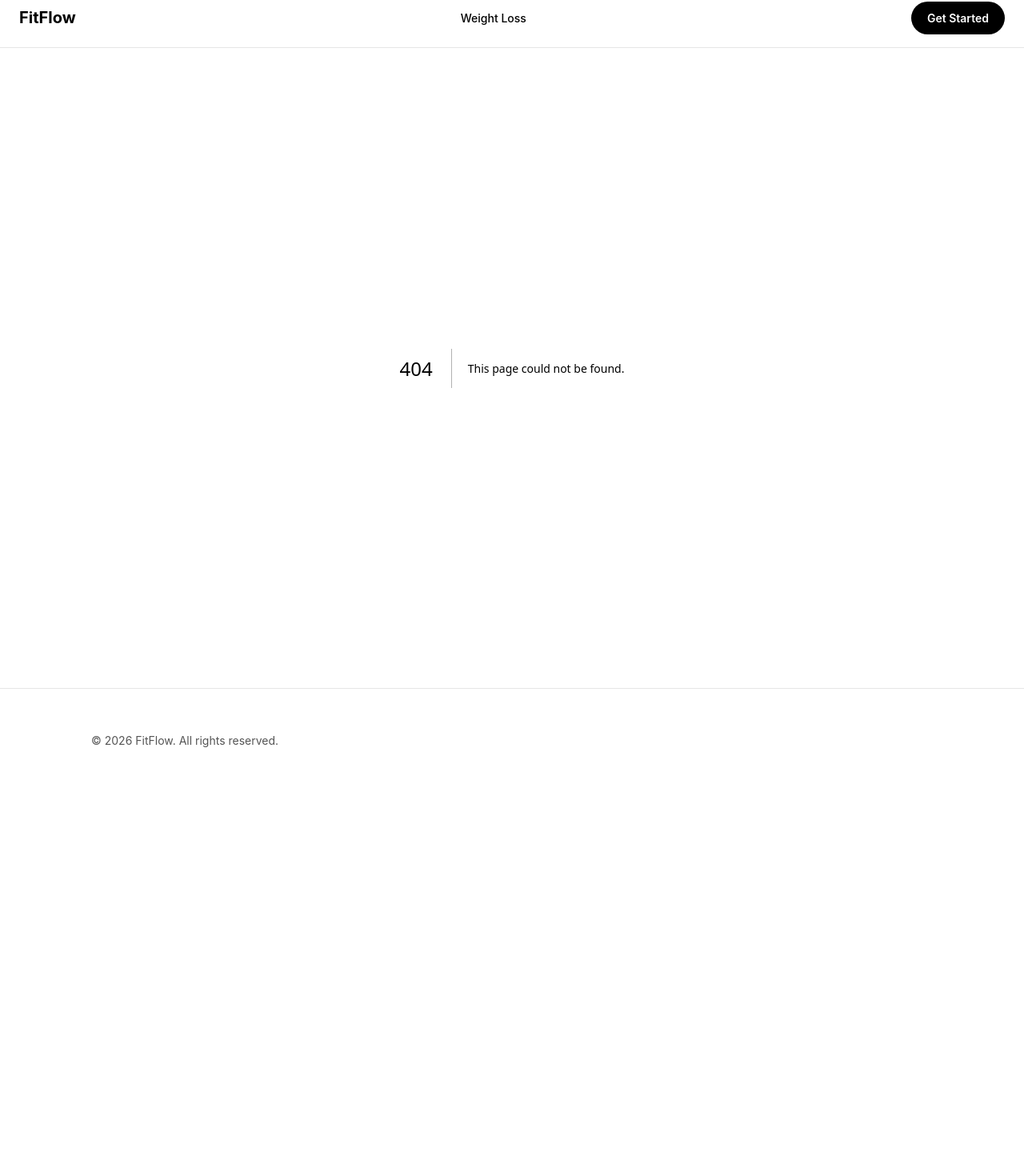
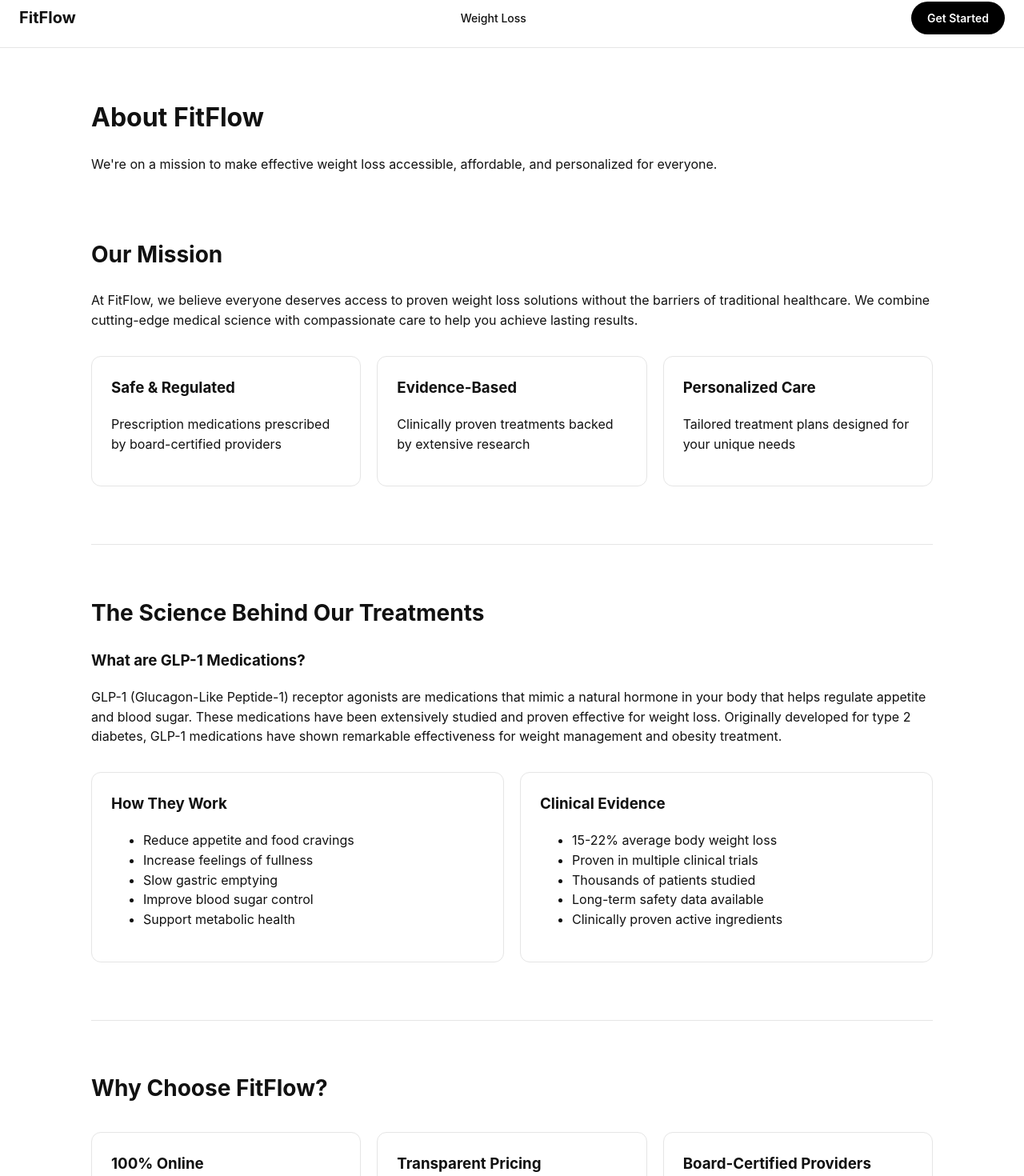
Before and after one commit to AdrienCohen1/fitflow-site, a Next.js app: page /about in a window 1280 px wide. Before the commit this address had no page. Shown: the part 49-1519 px from the top of the page at 80% size. Before the commit the page ends 1040 px from the top, so only its background shows below. Built offline with nearby package versions, Linux system fonts and the light colour scheme.

Commit message:
Create page.tsx

```diff
--- /dev/null
+++ b/app/about/page.tsx
@@ -0,0 +1,89 @@
+import type { Metadata } from "next";
+
+export const metadata: Metadata = {
+  title: "About FitFlow Health - Prescription Weight Loss Treatments Online",
+  description:
+    "Learn about FitFlow's mission to make prescription weight loss accessible. Board-certified providers, prescription medications, 100% online care.",
+  alternates: { canonical: "/about" },
+};
+
+export default function AboutPage() {
+  return (
+    <div className="container" style={{ paddingTop: 40, paddingBottom: 60 }}>
+      <h1>About FitFlow</h1>
+      <p className="lead">
+        We&apos;re on a mission to make effective weight loss accessible, affordable, and
+        personalized for everyone.
+      </p>
+
+      <section>
+        <h2>Our Mission</h2>
+        <p>
+          At FitFlow, we believe everyone deserves access to proven weight loss solutions without
+          the barriers of traditional healthcare. We combine cutting-edge medical science with
+          compassionate care to help you achieve lasting results.
+        </p>
+        <div className="card-grid">
+          <div className="card"><h3>Safe &amp; Regulated</h3><p>Prescription medications prescribed by board-certified providers</p></div>
+          <div className="card"><h3>Evidence-Based</h3><p>Clinically proven treatments backed by extensive research</p></div>
+          <div className="card"><h3>Personalized Care</h3><p>Tailored treatment plans designed for your unique needs</p></div>
+        </div>
+      </section>
+
+      <section>
+        <h2>The Science Behind Our Treatments</h2>
+        <h3>What are GLP-1 Medications?</h3>
+        <p>
+          GLP-1 (Glucagon-Like Peptide-1) receptor agonists are medications that mimic a natural
+          hormone in your body that helps regulate appetite and blood sugar. These medications
+          have been extensively studied and proven effective for weight loss. Originally
+          developed for type 2 diabetes, GLP-1 medications have shown remarkable effectiveness for
+          weight management and obesity treatment.
+        </p>
+        <div className="card-grid">
+          <div className="card">
+            <h3>How They Work</h3>
+            <ul>
+              <li>Reduce appetite and food cravings</li>
+              <li>Increase feelings of fullness</li>
+              <li>Slow gastric emptying</li>
+              <li>Improve blood sugar control</li>
+              <li>Support metabolic health</li>
+            </ul>
+          </div>
+          <div className="card">
+            <h3>Clinical Evidence</h3>
+            <ul>
+              <li>15-22% average body weight loss</li>
+              <li>Proven in multiple clinical trials</li>
+              <li>Thousands of patients studied</li>
+              <li>Long-term safety data available</li>
+              <li>Clinically proven active ingredients</li>
+            </ul>
+          </div>
+        </div>
+      </section>
+
+      <section>
+        <h2>Why Choose FitFlow?</h2>
+        <div className="card-grid">
+          <div className="card"><h3>100% Online</h3><p>No office visits, no waiting rooms. Complete everything from the comfort of your home on your schedule.</p></div>
+          <div className="card"><h3>Transparent Pricing</h3><p>Know exactly what you&apos;ll pay upfront. No hidden fees, no surprises, no insurance hassles.</p></div>
+          <div className="card"><h3>Board-Certified Providers</h3><p>Your care is managed by licensed medical professionals with expertise in weight management.</p></div>
+          <div className="card"><h3>Ongoing Support</h3><p>Unlimited messaging with your provider, regular check-ins, and continuous care throughout your journey.</p></div>
+          <div className="card"><h3>Fast &amp; Discreet</h3><p>Medication ships directly to your door in discreet packaging with free nationwide shipping.</p></div>
+          <div className="card"><h3>Quality Medications</h3><p>All medications are compounded in US-licensed pharmacies following strict safety standards.</p></div>
+        </div>
+      </section>
+
+      <section>
+        <div className="card-grid">
+          <div className="card"><p className="price">10,000+</p><p>Patients Served</p></div>
+          <div className="card"><p className="price">95%</p><p>Satisfaction Rate</p></div>
+          <div className="card"><p className="price">24-48h</p><p>Provider Review Time</p></div>
+          <div className="card"><p className="price">100%</p><p>Online Process</p></div>
+        </div>
+      </section>
+    </div>
+  );
+}
```
